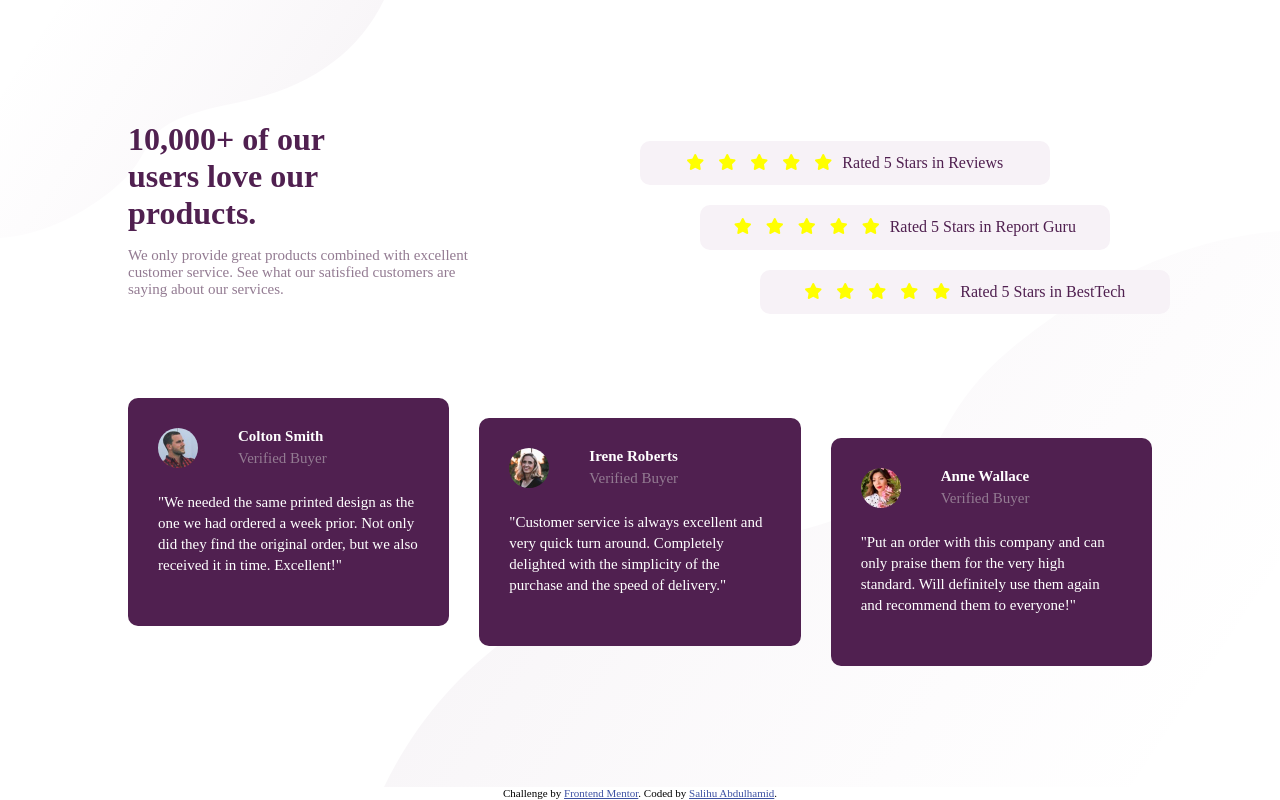
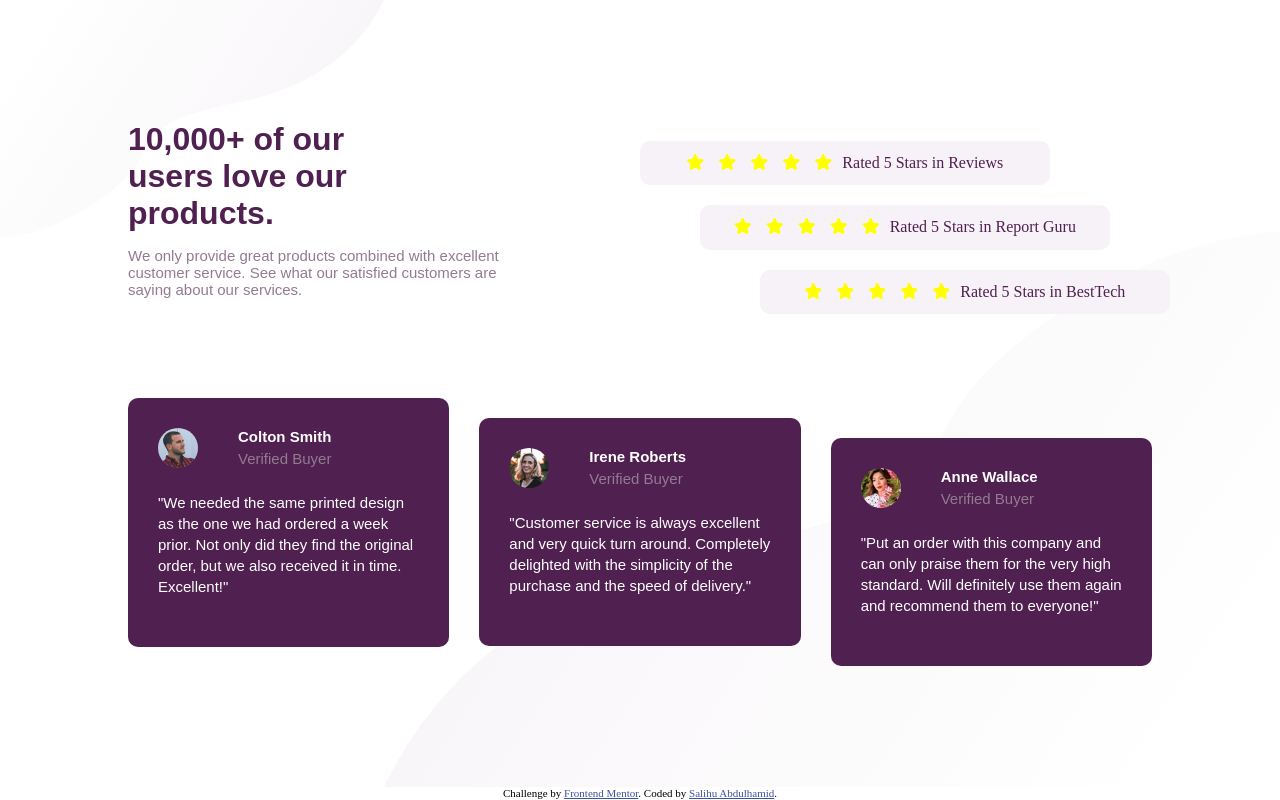
Before and after one commit to Codedzephyr/Social-proof-section-master, a plain HTML site: page index.html in a window 1280 px wide. Drawn offline with Linux system fonts and the light colour scheme.

Commit message:
Add files via upload

```diff
--- a/style.css
+++ b/style.css
@@ -3,6 +3,8 @@
   padding: 0px;
   box-sizing: border-box;
 }
+
+@import url("https://fonts.googleapis.com/css2?family=Spartan:wght@200&display=swap");
 
 .attribution {
   font-size: 11px;
@@ -55,12 +57,12 @@ main {
 }
 
 .heading {
-  font-family: Spartan;
+  font-family: "Spartan", sans-serif;
   color: hsl(300, 43%, 22%);
 }
 
 .paragraph {
-  font-family: Spartan;
+  font-family: "Spartan", sans-serif;
   color: hsl(303, 10%, 53%);
   padding-top: 15px;
   font-size: 15px;
@@ -141,20 +143,20 @@ main {
 
 .paragraph2 {
   color: hsl(0, 0%, 100%);
-  font-family: Spartan;
+  font-family: "Spartan", sans-serif;
   font-size: 15px;
   font-weight: 700;
 }
 .paragraph3 {
   color: hsl(303, 10%, 53%);
-  font-family: Spartan;
+  font-family: "Spartan", sans-serif;
   padding-top: 5px;
   font-size: 15px;
 }
 
 .paragraph4 {
   color: hsl(0, 0%, 100%);
-  font-family: Spartan;
+  font-family: "Spartan", sans-serif;
   font-size: 15px;
   font-weight: 400;
   padding: 20px 0px;
```
Also changed, not shown: Screenshot.jpeg.
